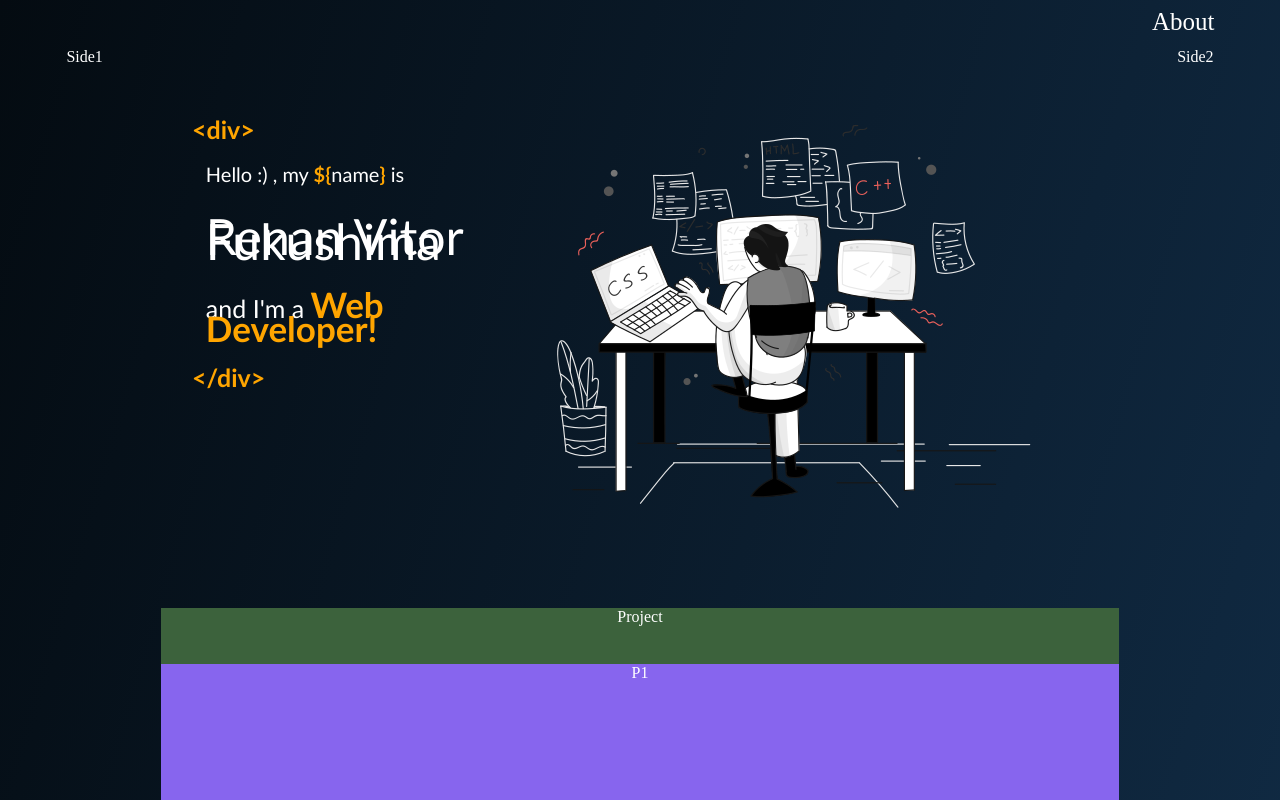
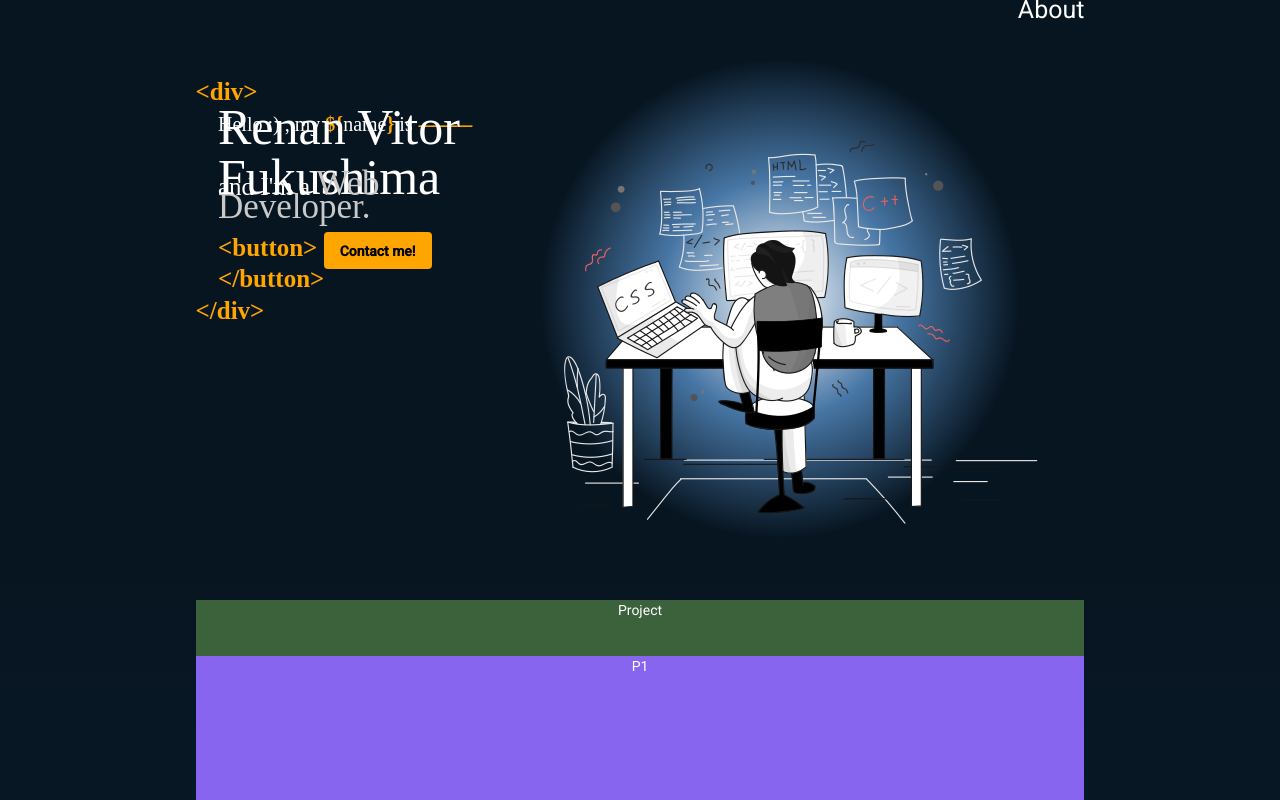
Before and after one commit to R-V-F/Portfolio-Page, an Angular app: page / in a window 1280 px wide. Shown: the top 800 px of the page. Built offline with nearby package versions, Linux system fonts and the light colour scheme.

Commit message:
Add: styling

```diff
--- a/angular.json
+++ b/angular.json
@@ -31,6 +31,7 @@
               "src/assets"
             ],
             "styles": [
+              "./node_modules/@angular/material/prebuilt-themes/purple-green.css",
               "src/styles.scss"
             ],
             "scripts": []
@@ -99,6 +100,7 @@
               "src/assets"
             ],
             "styles": [
+              "./node_modules/@angular/material/prebuilt-themes/purple-green.css",
               "src/styles.scss"
             ],
             "scripts": []
--- a/package.json
+++ b/package.json
@@ -11,10 +11,12 @@
   "private": true,
   "dependencies": {
     "@angular/animations": "~13.2.0",
+    "@angular/cdk": "^13.3.9",
     "@angular/common": "~13.2.0",
     "@angular/compiler": "~13.2.0",
     "@angular/core": "~13.2.0",
     "@angular/forms": "~13.2.0",
+    "@angular/material": "^13.3.9",
     "@angular/platform-browser": "~13.2.0",
     "@angular/platform-browser-dynamic": "~13.2.0",
     "@angular/router": "~13.2.0",
--- a/src/app/app.component.html
+++ b/src/app/app.component.html
@@ -1,7 +1,7 @@
 <div class="main_container">
   <nav>About</nav>
-  <div id="side1">Side1</div>
-  <div id="side2">Side2</div>
+  <div id="side1"></div>
+  <div id="side2"></div>
   <div id="greetings"><app-greetings></app-greetings></div>
   <div id="project-txt">Project</div>
   <div id="p1">P1</div>
--- a/src/app/app.component.scss
+++ b/src/app/app.component.scss
@@ -1,10 +1,10 @@
 .main_container {
     color: white;
     display:grid;
-    grid-template-columns: 0.8fr 5fr 0.8fr;
+    grid-template-columns: 1.1fr 5fr 1.1fr;
     grid-template-rows: 5vh 70vh 7vh 80vh 80vh 80vh 60vh 80vh 80vh;
     grid-template-areas:
-        "nav nav nav"
+        "side1 nav side2"
         "side1 greetings side2"
         "side1 project-txt side2"
         "side1 p1 side2"
@@ -21,7 +21,6 @@ nav {
     text-align: end;
     grid-area: nav;
     font-size: 25px;
-    padding-right: 2.3em;
 }
 
 #side1 {
@@ -34,6 +33,7 @@ nav {
 }
 #greetings {
     grid-area: greetings;
+    //background-image: url("/assets/dev2.png")
 }
 #project-txt {
     background: rgb(60, 98, 60);
--- a/src/app/app.module.ts
+++ b/src/app/app.module.ts
@@ -1,6 +1,7 @@
 import { NgModule } from '@angular/core';
 import { BrowserModule } from '@angular/platform-browser';
 
+import {MatButtonModule} from '@angular/material/button';
 import { AppRoutingModule } from './app-routing.module';
 import { AppComponent } from './app.component';
 import { GreetingsComponent } from './components/greetings/greetings.component';
@@ -12,7 +13,9 @@ import { GreetingsComponent } from './components/greetings/greetings.component';
   ],
   imports: [
     BrowserModule,
-    AppRoutingModule
+    AppRoutingModule,
+    MatButtonModule
+
   ],
   providers: [],
   bootstrap: [AppComponent]
--- a/src/app/components/greetings/greetings.component.html
+++ b/src/app/components/greetings/greetings.component.html
@@ -1,13 +1,15 @@
 <div class="container">
     <div class="hello">
         <p class="div-txt orange">&#60;div&#62;</p>
-        <p class="tab intro">Hello :) , my 	<span class="orange">$&#123;</span>name<span class="orange">&#125;</span> is</p>
+        <p class="tab intro">Hello :) , my 	<span class="orange">$&#123;</span>name<span class="orange">&#125;</span> is <span class="line-wrap"> -<span class="line">-</span><span class="line">-</span><span class="line">-</span><span class="line">-</span><span class="line">-</span><span class="line">-</span><span class="line">-</span><span class="line">-</span><span class="line">-</span><span class="line">-</span></span></p>
         <p class="tab name">Renan Vitor Fukushima</p>
-        <p class="tab last">and I'm a <span class="orange web">Web Developer!</span></p>
+        <p class="tab last">and I'm a <span class="silver web">Web Developer.</span></p>
+        <p class="tab div-txt orange">&#60;button&#62; <button mat-flat-button class="btn">Contact me!</button> &#60;/button&#62; </p>
         <p class="div-txt orange">&#60;/div&#62;</p>
+
+
     </div>
     <div class="img1">
         <img src="assets/dev2.png" alt="">
-
     </div>
 </div>
--- a/src/app/components/greetings/greetings.component.scss
+++ b/src/app/components/greetings/greetings.component.scss
@@ -9,20 +9,26 @@
     grid-area: hello;
     //border: 1px solid;
     padding-top: 15%;
-    padding-left: 10%;
+    //padding-left: 10%;
     text-align: left;
-    line-height: normal;
-    font-family: 'Gill Sans', 'Gill Sans MT', Calibri, 'Trebuchet MS', sans-serif;
+    font-family:'Times New Roman', Times, serif;
 }
 .img1 {
     grid-area:img1;
-    padding-right: 2.6em;
-    padding-top: 2em;
+    padding-right: 0em;
+    padding-top: 4em;
+    //filter: brightness(2);
     //border: 1px solid;
+    background-image: radial-gradient(circle, rgb(255, 255, 255), rgb(71, 118, 165), rgba(7,21,33,1) 60%);
+}
+
+img {
+    //background-image: radial-gradient(circle, rgb(255, 255, 255), rgb(71, 118, 165), rgb(4, 11, 17) 50%);
+    // filter: brightness(1);
 }
 
 .tab {
-    margin-left: 5%;
+    padding-left: 8%;
 }
 
 p {
@@ -30,22 +36,25 @@ p {
 }
 
 .intro {
-    line-height: 20px;
     font-size: 20px;
+    margin-bottom: -1.6em;
 }
 
 .name {
-    line-height: 10%;
+    line-height: 100%;
 }
 
 .last {
     font-size: 25px;
-    line-height: 20px;
+    margin-top: -1.6em;
+}
+
+.silver {
+    color: rgb(201, 201, 201);
 }
 
 .div-txt {
     font-size: 25px;
-    line-height: 20px;
     font-weight: 800;
 }
 
@@ -57,3 +66,32 @@ p {
 .web {
     font-size: 35px;
 }
+
+.btn {
+    background-color: orange;
+    color: black;
+    font-weight: 700;
+    padding-top: 1px;
+
+}
+.line-wrap {
+    color:orange;
+}
+.line {
+    margin-left: -1.8px;
+}
+
+
+@media only screen and (max-width: 500px) {
+    .container {
+        grid-template-columns: 1fr;
+        grid-template-areas:
+            "hello";
+    }
+    .img1 {
+        display: none;
+    }
+    .tab {
+        padding-left: 18%;
+    }
+}
--- a/src/index.html
+++ b/src/index.html
@@ -6,8 +6,11 @@
   <base href="/">
   <meta name="viewport" content="width=device-width, initial-scale=1">
   <link rel="icon" type="image/x-icon" href="favicon.ico">
+  <link rel="preconnect" href="https://fonts.gstatic.com">
+  <link href="https://fonts.googleapis.com/css2?family=Roboto:wght@300;400;500&display=swap" rel="stylesheet">
+  <link href="https://fonts.googleapis.com/icon?family=Material+Icons" rel="stylesheet">
 </head>
-<body>
+<body class="mat-typography">
   <app-root></app-root>
 </body>
 </html>
--- a/src/styles.scss
+++ b/src/styles.scss
@@ -1,5 +1,9 @@
 /* You can add global styles to this file, and also import other style files */
 html {
-    //background-color: rgb(12, 32, 52);
-    background-image: linear-gradient(to bottom right, rgb(4, 11, 17), rgb(24, 62, 99));
+    //background-color: rgb(4, 11, 17);
+    // background-image: linear-gradient(to top left, rgb(4, 11, 17), rgb(24, 62, 99));
+    background: rgb(19,49,78);
+    background: linear-gradient(0deg, rgba(19,49,78,1) 21%, rgba(7,21,33,1) 87%);
 }
+//html, body { height: 100%; }
+body { margin: 0; font-family:'Times New Roman', Times, serif;}
```
Also changed, not shown: 1 other file (tests, documents, lock files or other folders).
